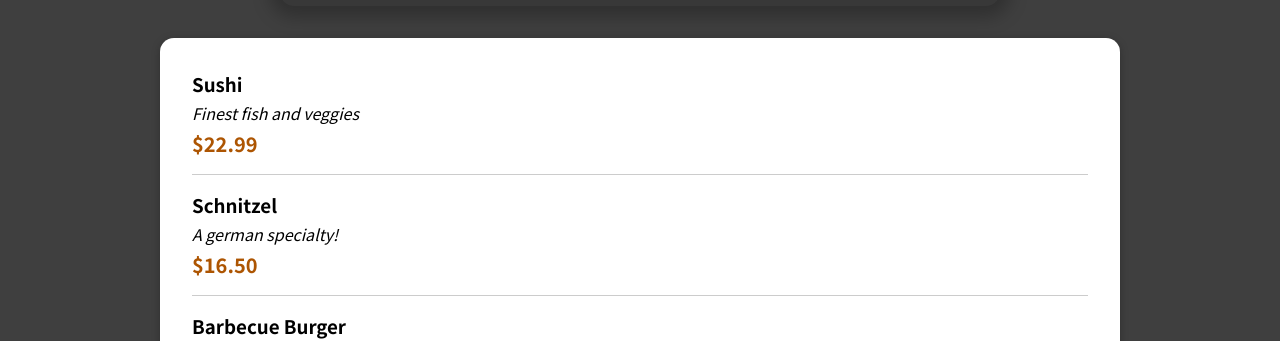
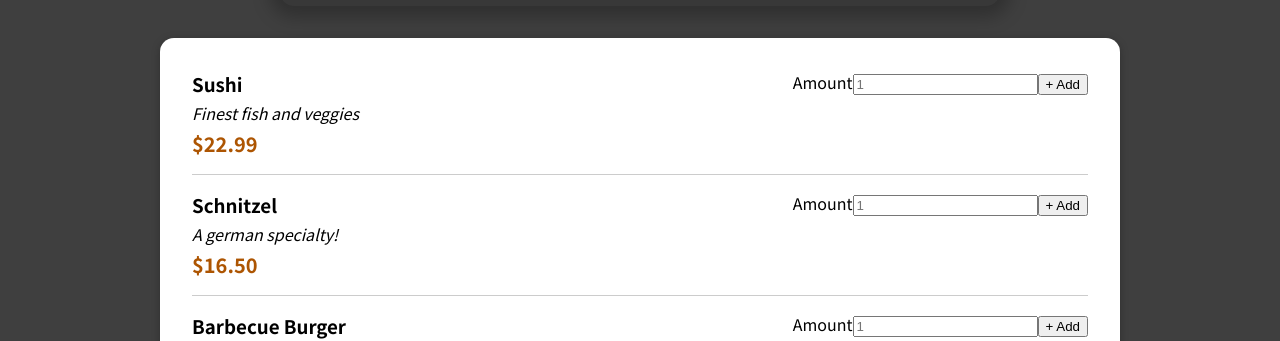
Before and after one commit to Arvindkr123/restraunt-website, a React (Create React App) app: page / in a window 1280 px wide. Shown: the part 472-813 px from the top of the page. Built offline with nearby package versions, Linux system fonts and the light colour scheme.

Commit message:
added form

```diff
--- a/src/components/Meals/MealItem/MealItem.jsx
+++ b/src/components/Meals/MealItem/MealItem.jsx
@@ -1,5 +1,6 @@
 import React from 'react'
 import classes from './MealItem.module.css'
+import MealItemForm from './MealItemForm'
 
 const MealItem = ({ name, price, description }) => {
     price = `$${price.toFixed(2)}`
@@ -10,7 +11,7 @@ const MealItem = ({ name, price, description }) => {
                 <div className={classes.description}>{description}</div>
                 <div className={classes.price}>{price}</div>
             </div>
-            <div></div>
+            <MealItemForm/>
         </li>
     )
 }
--- a/src/components/Meals/MealItem/MealItemForm.jsx
+++ b/src/components/Meals/MealItem/MealItemForm.jsx
@@ -2,9 +2,11 @@ import React from 'react'
 
 const MealItemForm = () => {
     return (
-        <div>
-            🤭
-        </div>
+        <form>
+            <label>Amount</label>
+            <input type="number" placeholder='1' />
+            <input type="submit" value={'+ Add'} />
+        </form>
     )
 }
 
```
